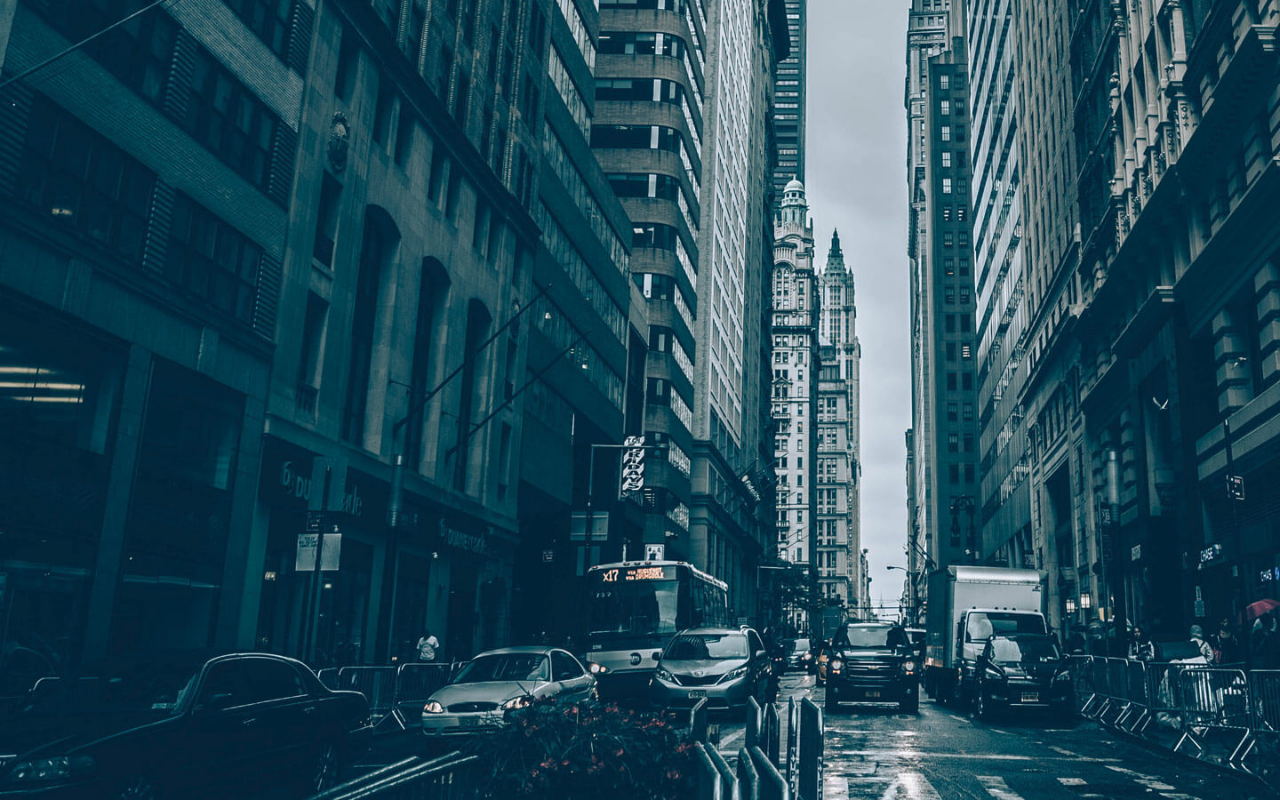
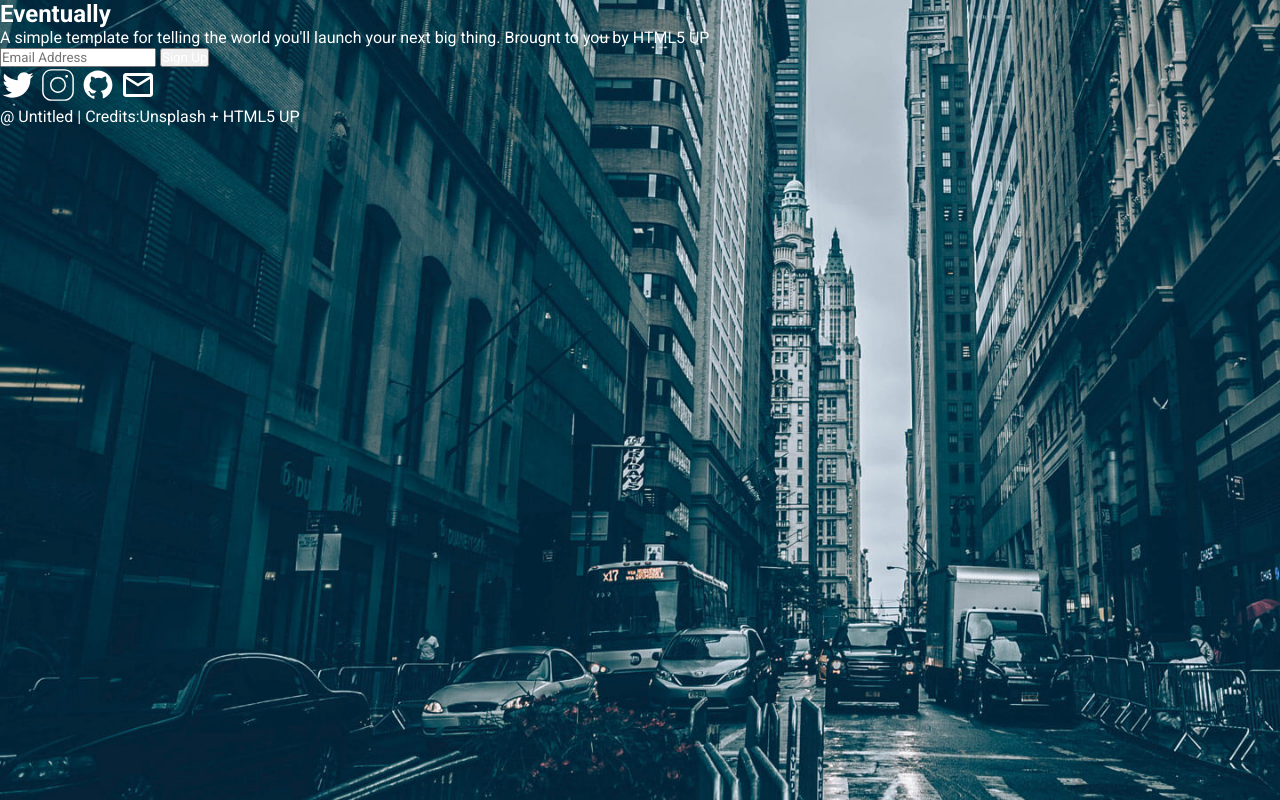
Before and after one commit to ManideepPaul/eventually-landing-page, a plain HTML site: page index.html in a window 1280 px wide. Drawn offline with Linux system fonts and the light colour scheme.

Commit message:
Icons and page content added

```diff
--- a/index.html
+++ b/index.html
@@ -11,11 +11,21 @@
 		<!-- start writing your code -->
 		<div class="mainContainer">
 			<main class="Content">
-
+				<h2 class="heading">Eventually</h2>
+				<p class="desc">A simple template for telling the world you'll launch your next big thing. Brougnt to you by HTML5 UP</p>
+				<input type="email" name="email" placeholder="Email Address">
+				<button class="btn">Sign Up</button>
 			</main>
 			<footer>
-				<div class="social"></div>
-				<div class="credits"></div>
+				<div class="social">
+					<img src="./assets/icon/twitter.svg" alt="">
+					<img src="./assets/icon/instagram.svg" alt="">
+					<img src="./assets/icon/github.svg" alt="">
+					<img src="./assets/icon/mail.svg" alt="">
+				</div>
+				<p class="credits">
+					@ Untitled | Credits:Unsplash + HTML5 UP
+				</p>
 			</footer>
 		</div>
 		<script src="./script.js"></script>
--- a/style.css
+++ b/style.css
@@ -1,7 +1,11 @@
+@import url('https://fonts.googleapis.com/css2?family=Roboto:wght@300;400;700&display=swap');
+
 * {
     margin: 0;
     padding: 0;
     box-sizing: border-box;
+    color: white;
+    font-family: 'Roboto', sans-serif;
 }
 
 .mainContainer {
```
Also changed, not shown: assets/icon/github.svg (added), assets/icon/instagram.svg (added), assets/icon/mail.svg (added), assets/icon/twitter.svg (added).
